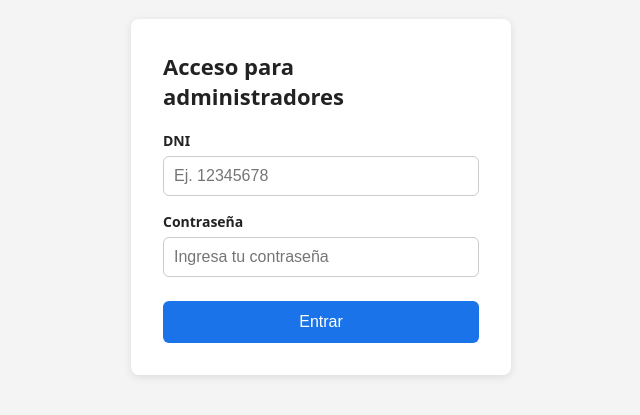
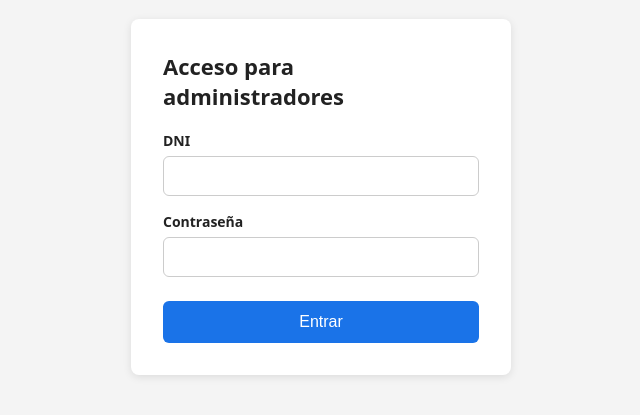
Before and after one commit to ElRobaCuentas/AdminWeb, a React (Vite) app: page /choferes in a window 1280 px wide. Shown: the part 203-618 px from the top of the page, without its empty margins (319-959 px from the left). Built offline with nearby package versions, Linux system fonts and the light colour scheme; no server answers.

Commit message:
fix(ui): limpiar placeholders y labels en login y formulario de conductores

```diff
--- a/src/features/admin/screen/ChoferesScreen.tsx
+++ b/src/features/admin/screen/ChoferesScreen.tsx
@@ -108,12 +108,10 @@ export const ChoferesScreen = () => {
         <div className="form-section">
           <h2 className="section-title">Registrar nuevo chofer</h2>
           <div className="form-group">
-            <label className="form-label" htmlFor="chofer-dni">DNI (8 dígitos)</label>
+            <label className="form-label" htmlFor="chofer-dni">DNI</label>
             <input
               id="chofer-dni"
               className="form-input"
-              placeholder="Ej. 12345678"
-              inputMode="numeric"
               maxLength={8}
               value={dni}
               onChange={e => setDni(e.target.value)}
@@ -124,7 +122,6 @@ export const ChoferesScreen = () => {
             <input
               id="chofer-nombre"
               className="form-input"
-              placeholder="Nombres"
               value={nombre}
               onChange={e => setNombre(e.target.value)}
             />
@@ -134,7 +131,6 @@ export const ChoferesScreen = () => {
             <input
               id="chofer-apellidos"
               className="form-input"
-              placeholder="Apellidos"
               value={apellidos}
               onChange={e => setApellidos(e.target.value)}
             />
--- a/src/screen/LoginScreen.tsx
+++ b/src/screen/LoginScreen.tsx
@@ -53,7 +53,6 @@ export const LoginScreen = () => {
           <input
             id="dni"
             className="form-input"
-            placeholder="Ej. 12345678"
             inputMode="numeric"
             maxLength={12}
             value={dni}
@@ -67,7 +66,6 @@ export const LoginScreen = () => {
           <input
             id="password"
             className="form-input"
-            placeholder="Ingresa tu contraseña"
             type="password"
             value={password}
             onChange={e => setPassword(e.target.value)}
```
